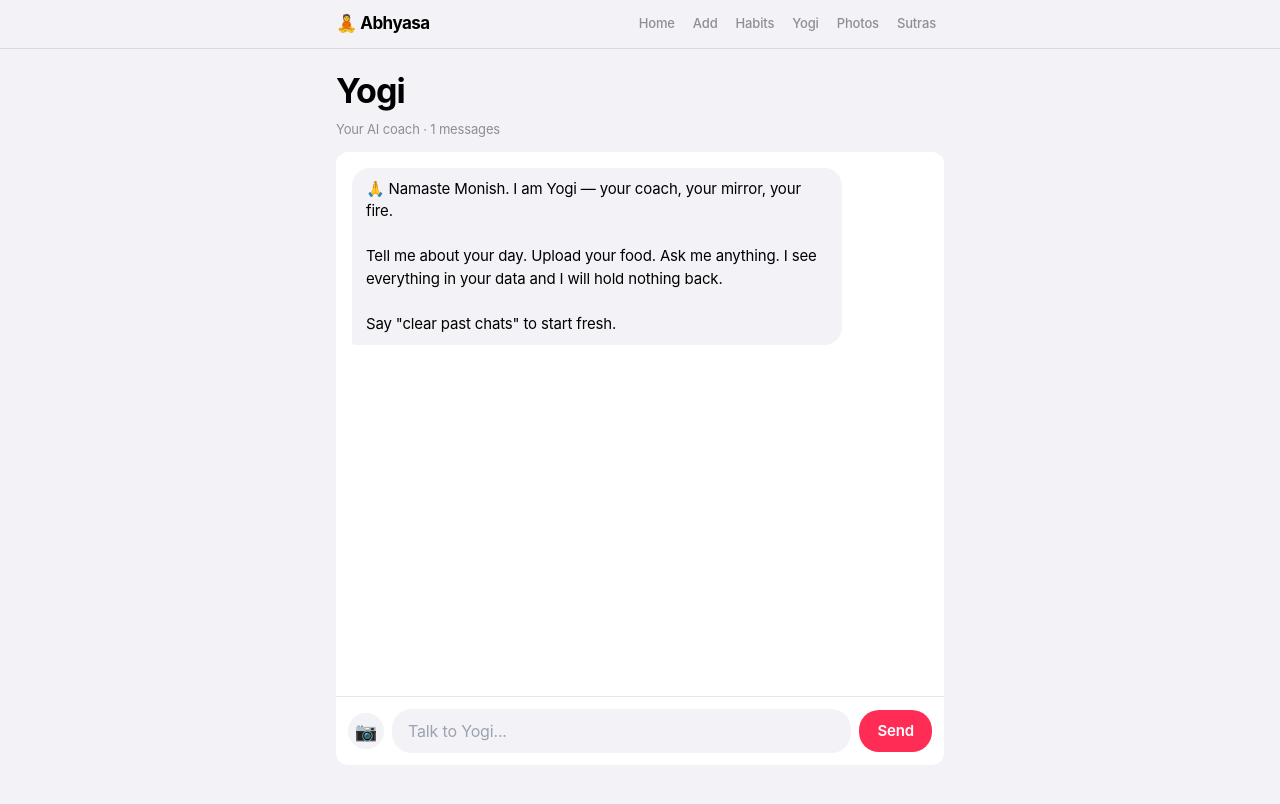
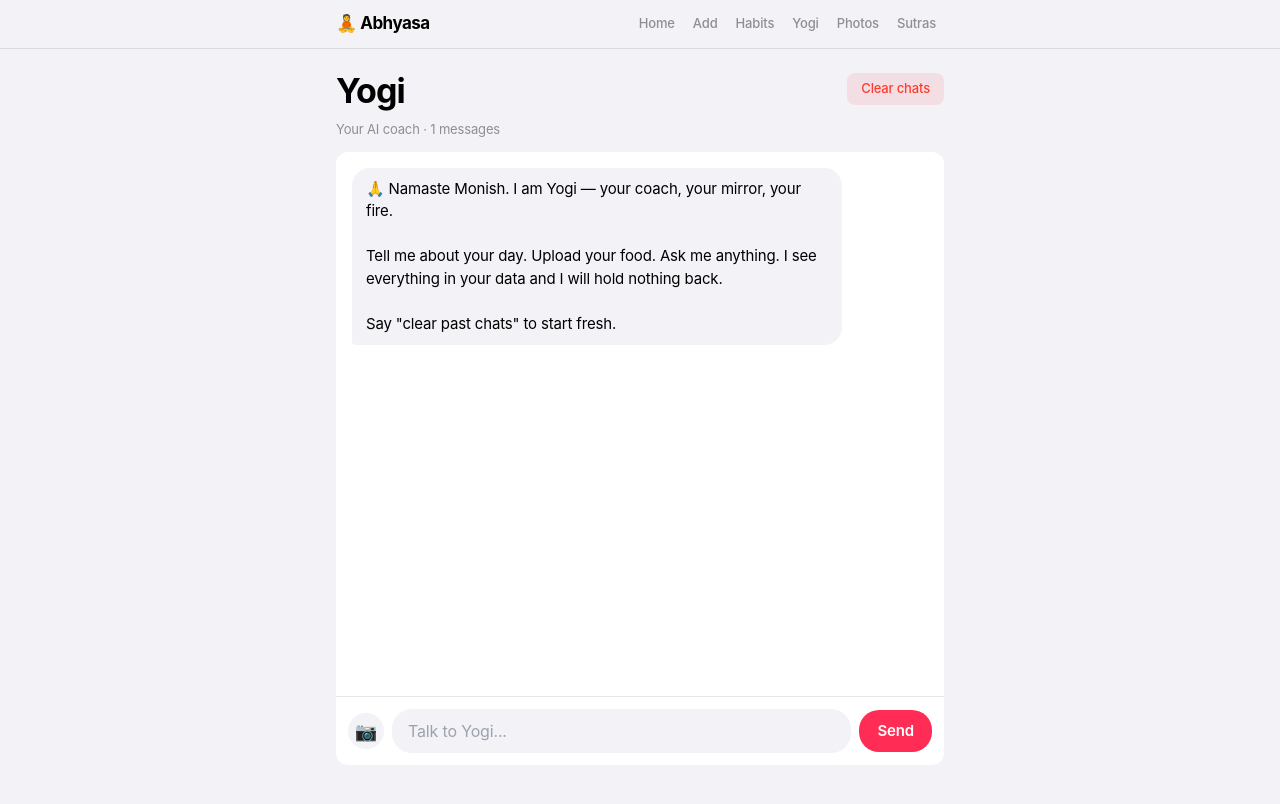
Before and after one commit to monish-dsg/abhyasa100, a Next.js app: page /yogi in a window 1280 px wide. Built offline with nearby package versions, Linux system fonts and the light colour scheme; no server answers; the database is empty.

Commit message:
Update page.tsx

```diff
--- a/app/yogi/page.tsx
+++ b/app/yogi/page.tsx
@@ -136,8 +136,15 @@ export default function YogiChat() {
 
   return (
     <div style={{ display: 'flex', flexDirection: 'column', height: 'calc(100vh - 100px)' }}>
-      <h1 style={{ fontSize: 34, fontWeight: 700, letterSpacing: '-0.03em', marginBottom: 4 }}>Yogi</h1>
-      <p style={{ fontSize: 13, color: '#8E8E93', marginBottom: 12 }}>Your AI coach · {messages.length} messages</p>
+      <div style={{ display: 'flex', justifyContent: 'space-between', alignItems: 'flex-start' }}>
+        <div>
+          <h1 style={{ fontSize: 34, fontWeight: 700, letterSpacing: '-0.03em', marginBottom: 4 }}>Yogi</h1>
+          <p style={{ fontSize: 13, color: '#8E8E93', marginBottom: 12 }}>Your AI coach · {messages.length} messages</p>
+        </div>
+        <button onClick={clearChats} style={{ marginTop: 8, padding: '6px 14px', borderRadius: 8, fontSize: 13, fontWeight: 500, background: 'rgba(255,59,48,0.1)', color: '#FF3B30', border: 'none', cursor: 'pointer', fontFamily: 'inherit' }}>
+          Clear chats
+        </button>
+      </div>
 
       <div className="card" style={{ flex: 1, display: 'flex', flexDirection: 'column', overflow: 'hidden' }}>
         <div style={{ flex: 1, overflowY: 'auto', padding: 16 }}>
```
